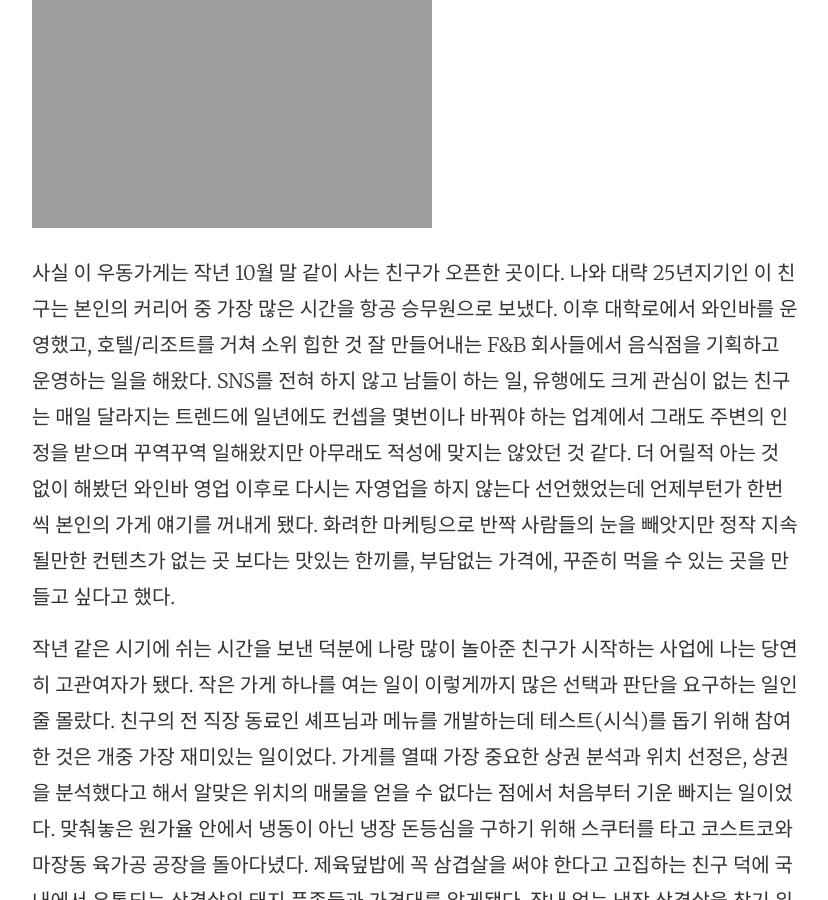
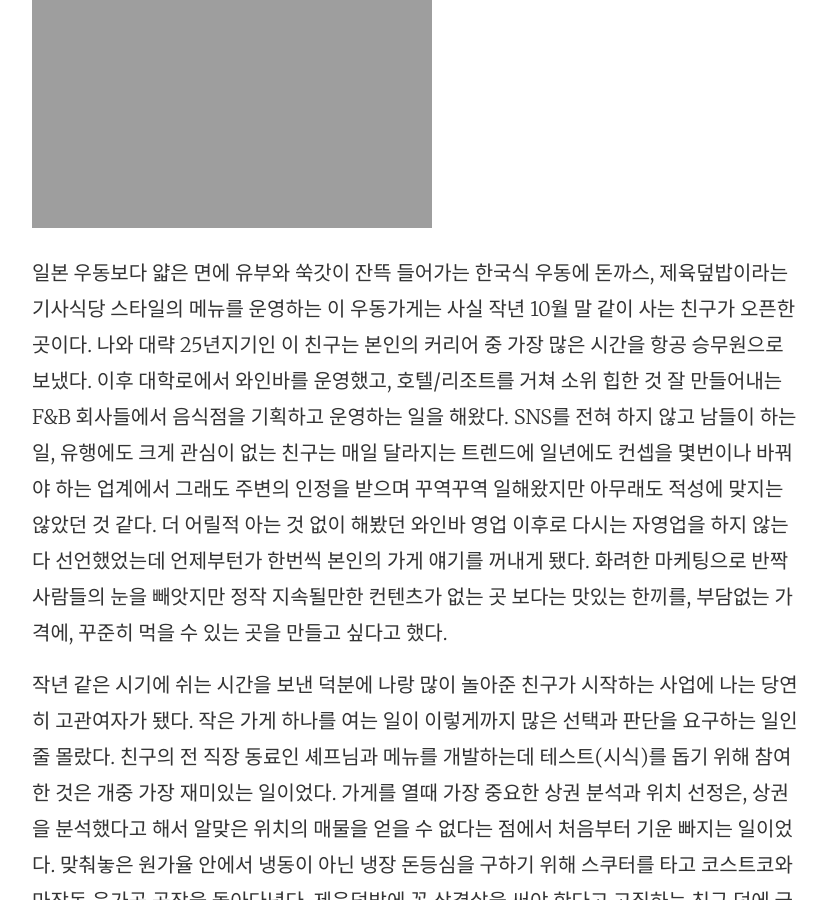
Before and after one commit to joyeon/joyeon.github.io, a Jekyll site: the page built from _posts/2026-01-22-part-time-job.md, in a window 1280 px wide and 900 px high, scrolled down 635 px. Shown: the whole window, without its empty margins (224-1052 px from the left). Built offline with Jekyll 4.4.1, drawn with Linux system fonts in a browser that asks for light colours.

Commit message:
Revise part-time job post with restaurant details
Update the content to include details about the restaurant's menu and the friend's background in the F&B industry.

```diff
--- a/_posts/2026-01-22-part-time-job.md
+++ b/_posts/2026-01-22-part-time-job.md
@@ -9,7 +9,7 @@
 
 <img src="https://joyeon.co/assets/udon-donkatsu.jpg" style="width: 400px; max-width:100%; height:auto;">
 
-사실 이 우동가게는 작년 10월 말 같이 사는 친구가 오픈한 곳이다. 나와 대략 25년지기인 이 친구는 본인의 커리어 중 가장 많은 시간을 항공 승무원으로 보냈다. 이후 대학로에서 와인바를 운영했고, 호텔/리조트를 거쳐 소위 힙한 것 잘 만들어내는 F&B 회사들에서 음식점을 기획하고 운영하는 일을 해왔다. SNS를 전혀 하지 않고 남들이 하는 일, 유행에도 크게 관심이 없는 친구는 매일 달라지는 트렌드에 일년에도 컨셉을 몇번이나 바꿔야 하는 업계에서 그래도 주변의 인정을 받으며 꾸역꾸역 일해왔지만 아무래도 적성에 맞지는 않았던 것 같다. 더 어릴적 아는 것 없이 해봤던 와인바 영업 이후로 다시는 자영업을 하지 않는다 선언했었는데 언제부턴가 한번씩 본인의 가게 얘기를 꺼내게 됐다. 화려한 마케팅으로 반짝 사람들의 눈을 빼앗지만 정작 지속될만한 컨텐츠가 없는 곳 보다는 맛있는 한끼를, 부담없는 가격에, 꾸준히 먹을 수 있는 곳을 만들고 싶다고 했다.
+일본 우동보다 얇은 면에 유부와 쑥갓이 잔뜩 들어가는 한국식 우동에 돈까스, 제육덮밥이라는 기사식당 스타일의 메뉴를 운영하는 이 우동가게는 사실 작년 10월 말 같이 사는 친구가 오픈한 곳이다. 나와 대략 25년지기인 이 친구는 본인의 커리어 중 가장 많은 시간을 항공 승무원으로 보냈다. 이후 대학로에서 와인바를 운영했고, 호텔/리조트를 거쳐 소위 힙한 것 잘 만들어내는 F&B 회사들에서 음식점을 기획하고 운영하는 일을 해왔다. SNS를 전혀 하지 않고 남들이 하는 일, 유행에도 크게 관심이 없는 친구는 매일 달라지는 트렌드에 일년에도 컨셉을 몇번이나 바꿔야 하는 업계에서 그래도 주변의 인정을 받으며 꾸역꾸역 일해왔지만 아무래도 적성에 맞지는 않았던 것 같다. 더 어릴적 아는 것 없이 해봤던 와인바 영업 이후로 다시는 자영업을 하지 않는다 선언했었는데 언제부턴가 한번씩 본인의 가게 얘기를 꺼내게 됐다. 화려한 마케팅으로 반짝 사람들의 눈을 빼앗지만 정작 지속될만한 컨텐츠가 없는 곳 보다는 맛있는 한끼를, 부담없는 가격에, 꾸준히 먹을 수 있는 곳을 만들고 싶다고 했다.
 
 작년 같은 시기에 쉬는 시간을 보낸 덕분에 나랑 많이 놀아준 친구가 시작하는 사업에 나는 당연히 고관여자가 됐다. 작은 가게 하나를 여는 일이 이렇게까지 많은 선택과 판단을 요구하는 일인 줄 몰랐다. 친구의 전 직장 동료인 셰프님과 메뉴를 개발하는데 테스트(시식)를 돕기 위해 참여한 것은 개중 가장 재미있는 일이었다. 가게를 열때 가장 중요한 상권 분석과 위치 선정은, 상권을 분석했다고 해서 알맞은 위치의 매물을 얻을 수 없다는 점에서 처음부터 기운 빠지는 일이었다. 맞춰놓은 원가율 안에서 냉동이 아닌 냉장 돈등심을 구하기 위해 스쿠터를 타고 코스트코와 마장동 육가공 공장을 돌아다녔다. 제육덮밥에 꼭 삼겹살을 써야 한다고 고집하는 친구 덕에 국내에서 유통되는 삼겹살의 돼지 품종들과 가격대를 알게됐다. 잡내 없는 냉장 삼겹살을 찾기 위해 다양한 삼겹살을 벌크로 받아 테스트하고 남은 것은 집 냉장고에 들어가 강아지들과 함께 처리해야 했다. ㅎㅎ
 
```
